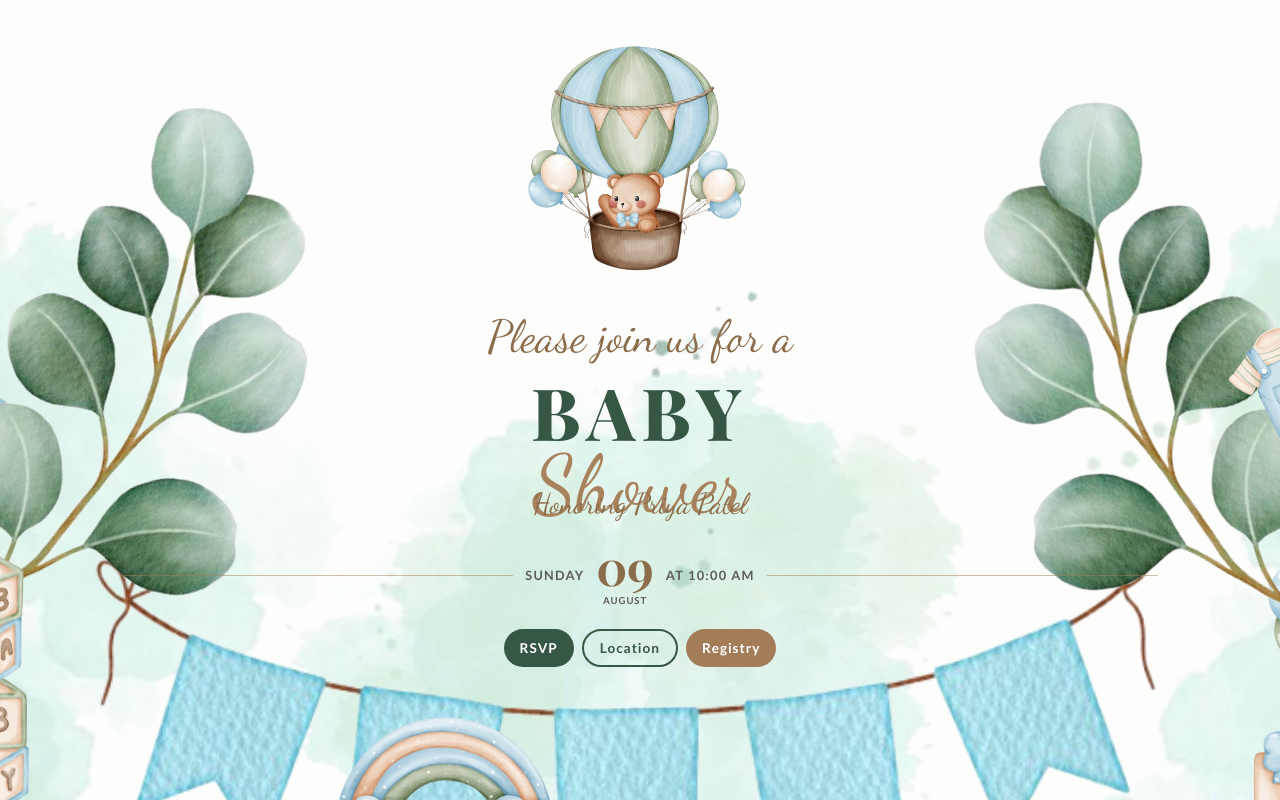
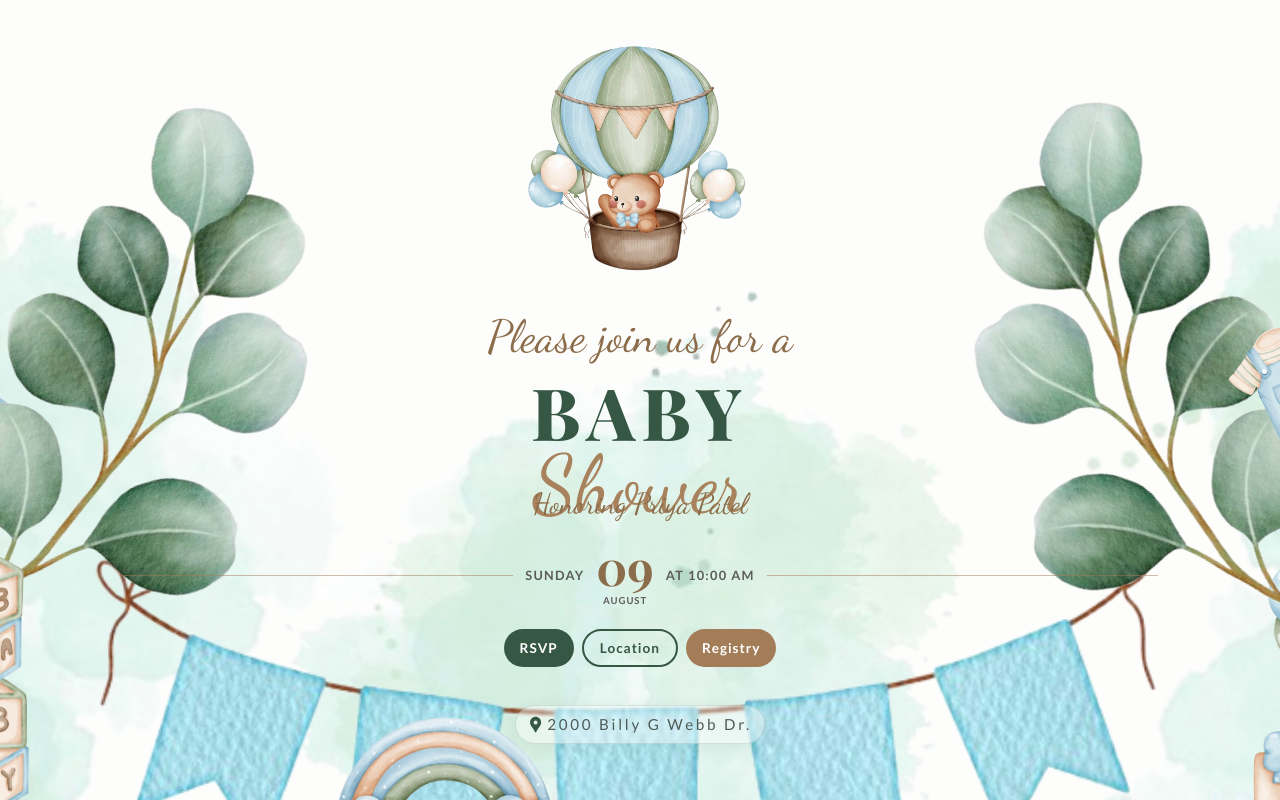
Before and after one commit to rajpatel923/babyshower, a Next.js app: page / in a window 1280 px wide. Built offline with nearby package versions, Linux system fonts and the light colour scheme; a web font is replaced by a local one.

Commit message:
Add react-icons dependency and update RSVPModal messages based on attendance

```diff
--- a/package.json
+++ b/package.json
@@ -15,6 +15,7 @@
     "qrcode.react": "^4.2.0",
     "react": "19.2.4",
     "react-dom": "19.2.4",
+    "react-icons": "^5.6.0",
     "zod": "^4.4.3"
   },
   "devDependencies": {
--- a/src/app/page.tsx
+++ b/src/app/page.tsx
@@ -5,6 +5,8 @@ import Image from 'next/image'
 import { motion, AnimatePresence } from 'framer-motion'
 import type { Transition } from 'framer-motion'
 import RSVPModal from '@/components/RSVPModal'
+import { FaMapLocationDot } from "react-icons/fa6";
+import { MdLocationPin } from "react-icons/md";
 
 const BASE: Transition = { repeat: Infinity, repeatType: 'mirror', ease: 'easeInOut' }
 
@@ -199,7 +201,12 @@ export default function MobileBabyShowerInvite() {
 
             </div>
 
-
+            <div className="absolute z-30 bottom-[6%] flex w-[90%] items-center justify-center px-4 py-2 text-center font-(family-name:--font-lato) text-[clamp(0.85rem,2.5vw,0.95rem)] tracking-[0.18em] text-[#4f5b57]">
+                <div className="inline-flex items-center gap-1 rounded-full border border-[#365744]/15 bg-white/40 px-3 py-2 shadow-[0_4px_18px_rgba(54,87,68,0.08)] backdrop-blur-[1px]">
+                    <MdLocationPin className="shrink-0 scale-125 text-[#365744]" />
+                    <span className="whitespace-normal leading-snug">2000 Billy G Webb Dr.</span>
+                </div>
+            </div>
 
             {/* --- BOTTOM DECORATIONS --- */}
             {/*left side*/}
--- a/src/components/RSVPModal.tsx
+++ b/src/components/RSVPModal.tsx
@@ -50,6 +50,7 @@ const labelStyle: React.CSSProperties = {
 export default function RSVPModal({ onClose }: Props) {
     const [status, setStatus] = useState<Status>('idle')
     const [form, setForm] = useState({ name: '', phone: '', guests: '1', attending: 'yes' })
+    const [submittedAttending, setSubmittedAttending] = useState('yes')
     const backdropRef = useRef<HTMLDivElement>(null)
 
     useEffect(() => {
@@ -78,6 +79,7 @@ export default function RSVPModal({ onClose }: Props) {
             }
             if (!res.ok) throw new Error()
             localStorage.setItem(STORAGE_KEY, '1')
+            setSubmittedAttending(form.attending)
             setStatus('success')
         } catch {
             setStatus('error')
@@ -163,11 +165,11 @@ export default function RSVPModal({ onClose }: Props) {
                     <div style={{ textAlign: 'center', padding: '0.75rem 0 0.5rem' }}>
                         <p style={{
                             fontFamily: 'var(--font-dancing)',
-                            color: '#365744',
+                            color: submittedAttending === 'no' ? '#a8825c' : '#365744',
                             fontSize: 'clamp(1.6rem, 7vw, 2rem)',
                             margin: '0 0 0.5rem',
                         }}>
-                            Thank you!
+                            {submittedAttending === 'no' ? 'We\'ll miss you!' : 'Thank you!'}
                         </p>
                         <p style={{
                             fontFamily: 'var(--font-lato)',
@@ -176,7 +178,11 @@ export default function RSVPModal({ onClose }: Props) {
                             margin: '0 0 1.5rem',
                             lineHeight: 1.5,
                         }}>
-                            We can&apos;t wait to celebrate with you.
+                            {submittedAttending === 'no'
+                                ? 'Sorry you can\'t make it. We appreciate you letting us know!'
+                                : submittedAttending === 'maybe'
+                                    ? 'Thanks for letting us know. We hope to see you there!'
+                                    : 'We can\'t wait to celebrate with you.'}
                         </p>
                         <button
                             onClick={onClose}
```
Also changed, not shown: 1 other file (tests, documents, lock files or other folders).
